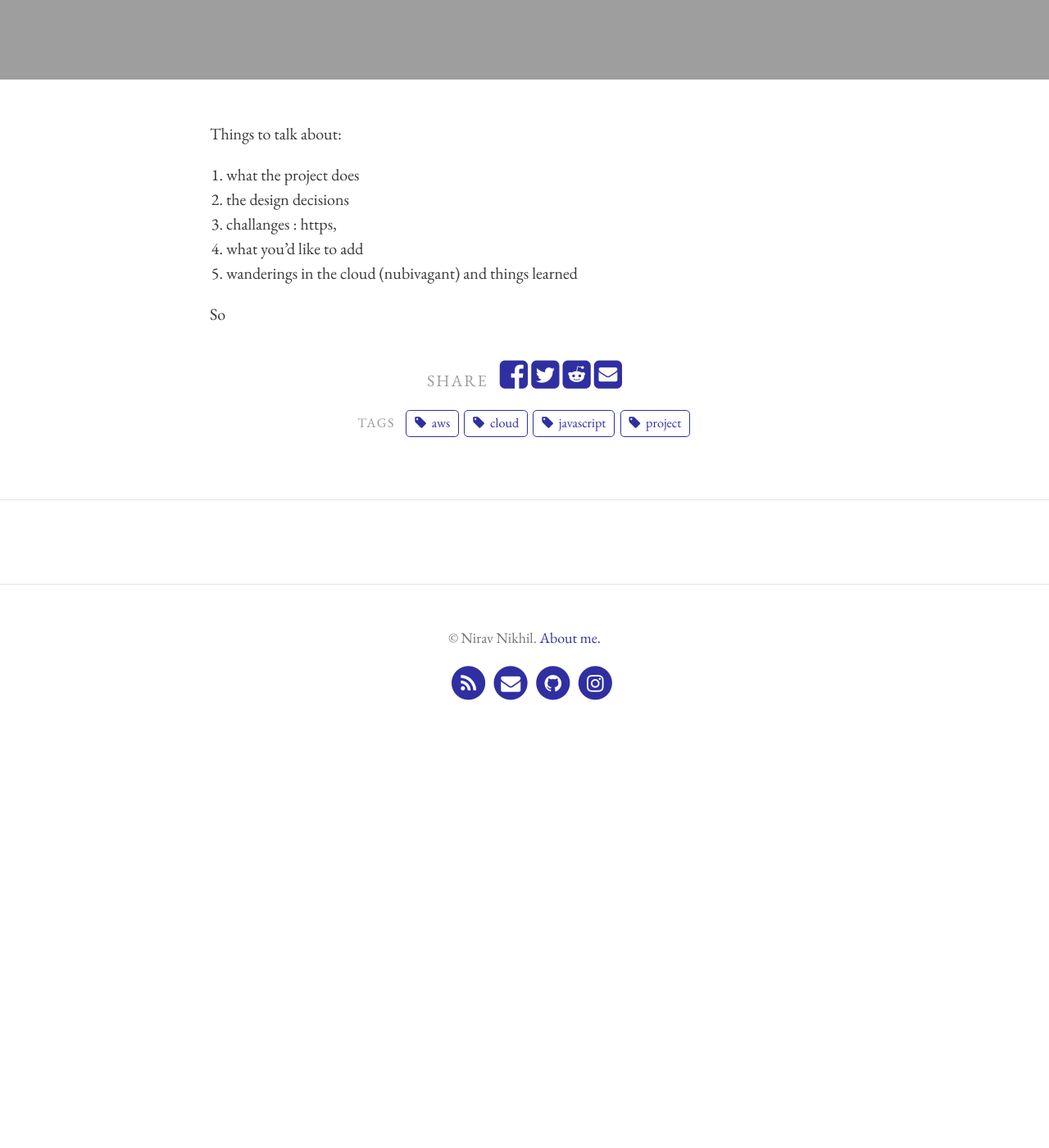
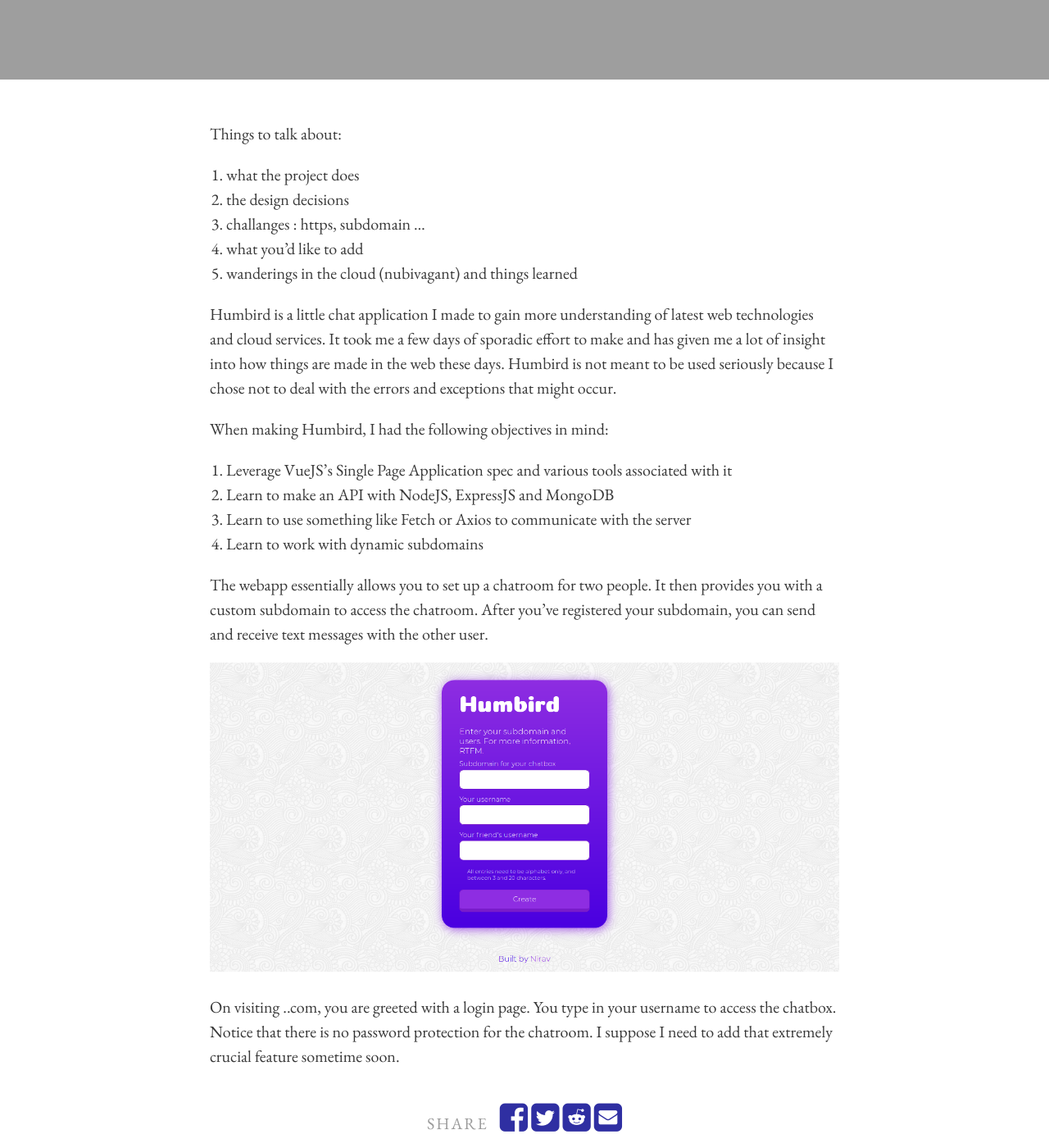
Before and after one commit to niravcodes/niravcodes.github.io, a Jekyll site: the page built from _portfolio/humbird.md, in a window 1280 px wide and 1400 px high, scrolled down 272 px. Shown: the whole window at 82% size. Built offline with Jekyll 4.4.1, drawn with Linux system fonts in a browser that asks for light colours; comment, search, counter and statistics services are not loaded; before the commit the page ends 1198 px from its top, so only the background shows below that.

Commit message:
Update from Forestry.io - Updated humbird.md

```diff
--- a/_portfolio/humbird.md
+++ b/_portfolio/humbird.md
@@ -15,8 +15,21 @@
 
 1. what the project does
 2. the design decisions
-3. challanges : https,
+3. challanges : https, subdomain ...
 4. what you'd like to add
 5. wanderings in the cloud (nubivagant) and things learned
 
-So
+Humbird is a little chat application I made to gain more understanding of latest web technologies and cloud services. It took me a few days of sporadic effort to make and has given me a lot of insight into how things are made in the web these days. Humbird is not meant to be used seriously because I chose not to deal with the errors and exceptions that might occur.
+
+When making Humbird, I had the following objectives in mind:
+
+1. Leverage VueJS's Single Page Application spec and various tools associated with it
+2. Learn to make an API with NodeJS, ExpressJS and MongoDB
+3. Learn to use something like Fetch or Axios to communicate with the server
+4. Learn to work with dynamic subdomains
+
+The webapp essentially allows you to set up a chatroom for two people. It then provides you with a custom subdomain to access the chatroom. After you've registered your subdomain, you can send and receive text messages with the other user.
+
+![](https://nirav.com.np/assets/img/sshot.png)
+
+On visiting <yoursubdomain>.<humbird>.com, you are greeted with a login page. You type in your username to access the chatbox. Notice that there is no password protection for the chatroom. I suppose I need to add that extremely crucial feature sometime soon.
```
